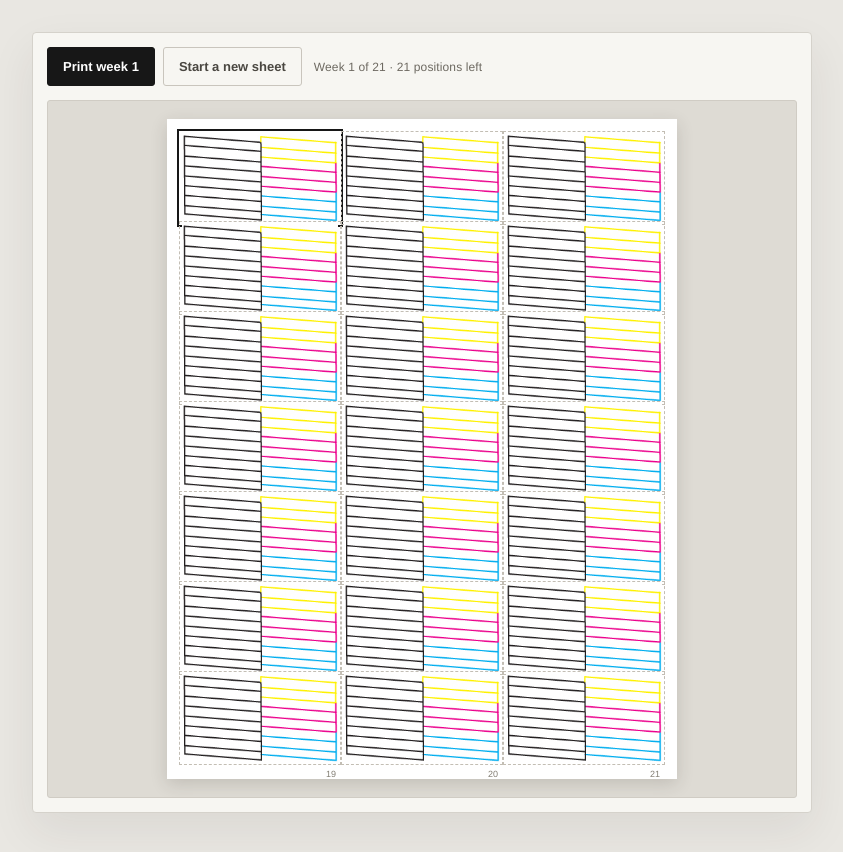
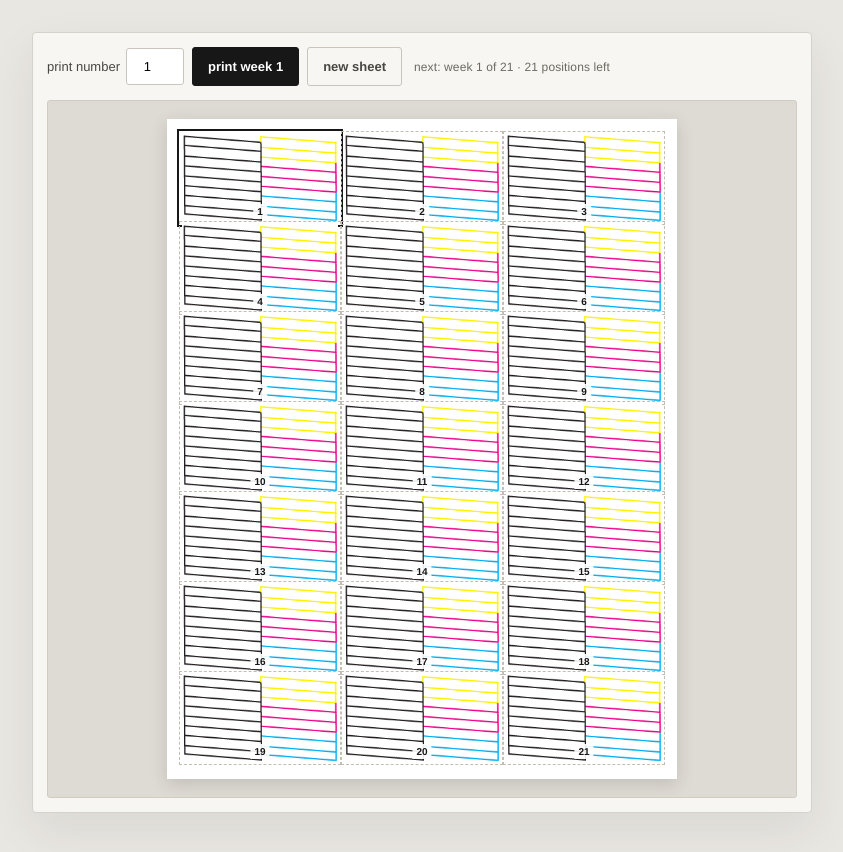
Before and after one commit to emptiv/printer-check, a plain HTML site: page weekly_nozzle_check.html in a window 1280 px wide. Shown: the whole page, without its empty margins (218-1061 px from the left). Drawn offline with Linux system fonts and the light colour scheme.

Commit message:
remove 'week' word, ui changes

```diff
--- a/weekly_nozzle_check.html
+++ b/weekly_nozzle_check.html
@@ -3,7 +3,7 @@
 <head>
   <meta charset="utf-8">
   <meta name="viewport" content="width=device-width,initial-scale=1">
-  <title>Weekly Printer Nozzle Check</title>
+  <title>weekly printer nozzle check</title>
   <style>
     :root {
       color-scheme: light;
@@ -40,6 +40,23 @@
       flex-wrap: wrap;
       align-items: center;
       margin-bottom: 14px;
+    }
+
+    .print-number {
+      display: inline-flex;
+      align-items: center;
+      gap: 6px;
+      font-size: 13px;
+      color: #4a4741;
+    }
+
+    .print-number input {
+      width: 58px;
+      padding: 10px 8px;
+      border: 1px solid #c9c5bd;
+      border-radius: 3px;
+      font: inherit;
+      text-align: center;
     }
 
     .primary,
@@ -134,10 +151,14 @@
 
     .slot .num {
       position: absolute;
-      right: 2px;
-      bottom: -17px;
-      font-size: 9px;
-      color: #827d73;
+      left: 50%;
+      bottom: 3px;
+      padding: 2px 4px;
+      background: rgba(255, 255, 255, 0.9);
+      color: #171717;
+      font-size: 10px;
+      font-weight: 600;
+      transform: translateX(-50%);
     }
 
     @media print {
@@ -189,9 +210,13 @@
         object-fit: fill;
       }
 
-      .slot .num,
       .slot:not(.current) {
         display: none !important;
+      }
+
+      .slot .num {
+        bottom: 3px;
+        font-size: 14pt;
       }
     }
   </style>
@@ -200,8 +225,12 @@
   <main class="app">
     <section class="panel">
       <div class="controls">
-        <button class="primary" id="printBtn" type="button">Print week 1</button>
-        <button class="secondary" id="resetBtn" type="button">Start a new sheet</button>
+        <label class="print-number" for="printNumber">
+          print number
+          <input id="printNumber" type="number" min="1" max="21" step="1" value="1">
+        </label>
+        <button class="primary" id="printBtn" type="button">print 1</button>
+        <button class="secondary" id="resetBtn" type="button">new sheet</button>
         <span class="status" id="status" aria-live="polite"></span>
       </div>
 
@@ -217,15 +246,19 @@
     const STORAGE_KEY = 'nozzle-check-next-slot-v1';
 
     let nextSlot = Math.min(TOTAL_SLOTS, Math.max(0, Number(localStorage.getItem(STORAGE_KEY) || 0)));
+    let selectedSlot = Math.min(nextSlot, TOTAL_SLOTS - 1);
+    let printingSlot = null;
     let isPrinting = false;
 
     const sheet = document.getElementById('sheet');
     const status = document.getElementById('status');
     const printBtn = document.getElementById('printBtn');
     const resetBtn = document.getElementById('resetBtn');
+    const printNumber = document.getElementById('printNumber');
 
     function render() {
       sheet.innerHTML = '';
+      printNumber.value = String(selectedSlot + 1);
 
       for (let i = 0; i < TOTAL_SLOTS; i++) {
         const row = Math.floor(i / 3);
@@ -234,7 +267,7 @@
         const slot = document.createElement('div');
         slot.className = 'slot';
         if (i < nextSlot) slot.classList.add('used');
-        if (i === nextSlot) slot.classList.add('current');
+        if (i === selectedSlot) slot.classList.add('current');
 
         slot.style.left = `${((2.5 + col * 27) / 85) * 100}%`;
         slot.style.top = `${((2.5 + row * 15) / 110) * 100}%`;
@@ -246,7 +279,7 @@
 
         const num = document.createElement('span');
         num.className = 'num';
-        num.textContent = String(i + 1);
+        num.textContent = `${i + 1}`;
         slot.appendChild(num);
 
         sheet.appendChild(slot);
@@ -254,10 +287,10 @@
 
       const remaining = TOTAL_SLOTS - nextSlot;
       status.textContent = nextSlot < TOTAL_SLOTS
-        ? `Week ${nextSlot + 1} of ${TOTAL_SLOTS} · ${remaining} position${remaining === 1 ? '' : 's'} left`
-        : 'This sheet is full. Start a new sheet to continue.';
+        ? `next: week ${nextSlot + 1} of ${TOTAL_SLOTS} · ${remaining} position${remaining === 1 ? '' : 's'} left`
+        : 'this sheet is full. start a new sheet to continue.';
 
-      printBtn.textContent = nextSlot < TOTAL_SLOTS ? `Print week ${nextSlot + 1}` : 'Sheet complete';
+      printBtn.textContent = nextSlot < TOTAL_SLOTS ? `print week ${selectedSlot + 1}` : 'sheet complete';
       printBtn.disabled = nextSlot >= TOTAL_SLOTS;
     }
 
@@ -265,16 +298,31 @@
       if (!isPrinting) return;
       isPrinting = false;
 
-      if (confirm('Did the nozzle-check pattern print successfully?')) {
-        nextSlot = Math.min(TOTAL_SLOTS, nextSlot + 1);
-        localStorage.setItem(STORAGE_KEY, String(nextSlot));
+      if (confirm('did the nozzle-check pattern print successfully?')) {
+        if (printingSlot === nextSlot) {
+          nextSlot = Math.min(TOTAL_SLOTS, nextSlot + 1);
+          localStorage.setItem(STORAGE_KEY, String(nextSlot));
+        }
       }
 
+      printingSlot = null;
       render();
     }
 
+    printNumber.addEventListener('change', () => {
+      const requestedSlot = Number(printNumber.value) - 1;
+      if (!Number.isInteger(requestedSlot) || requestedSlot < 0 || requestedSlot >= TOTAL_SLOTS) {
+        render();
+        return;
+      }
+
+      selectedSlot = requestedSlot;
+      render();
+    });
+
     printBtn.addEventListener('click', () => {
       if (nextSlot >= TOTAL_SLOTS) return;
+      printingSlot = selectedSlot;
       isPrinting = true;
       window.print();
     });
@@ -283,8 +331,9 @@
     window.addEventListener('afterprint', advance);
 
     resetBtn.addEventListener('click', () => {
-      if (!confirm('Reset to Week 1? Only do this when using a fresh blank sheet.')) return;
+      if (!confirm('reset to Week 1? only do this when using a fresh blank sheet.')) return;
       nextSlot = 0;
+      selectedSlot = 0;
       localStorage.setItem(STORAGE_KEY, '0');
       render();
     });
```
